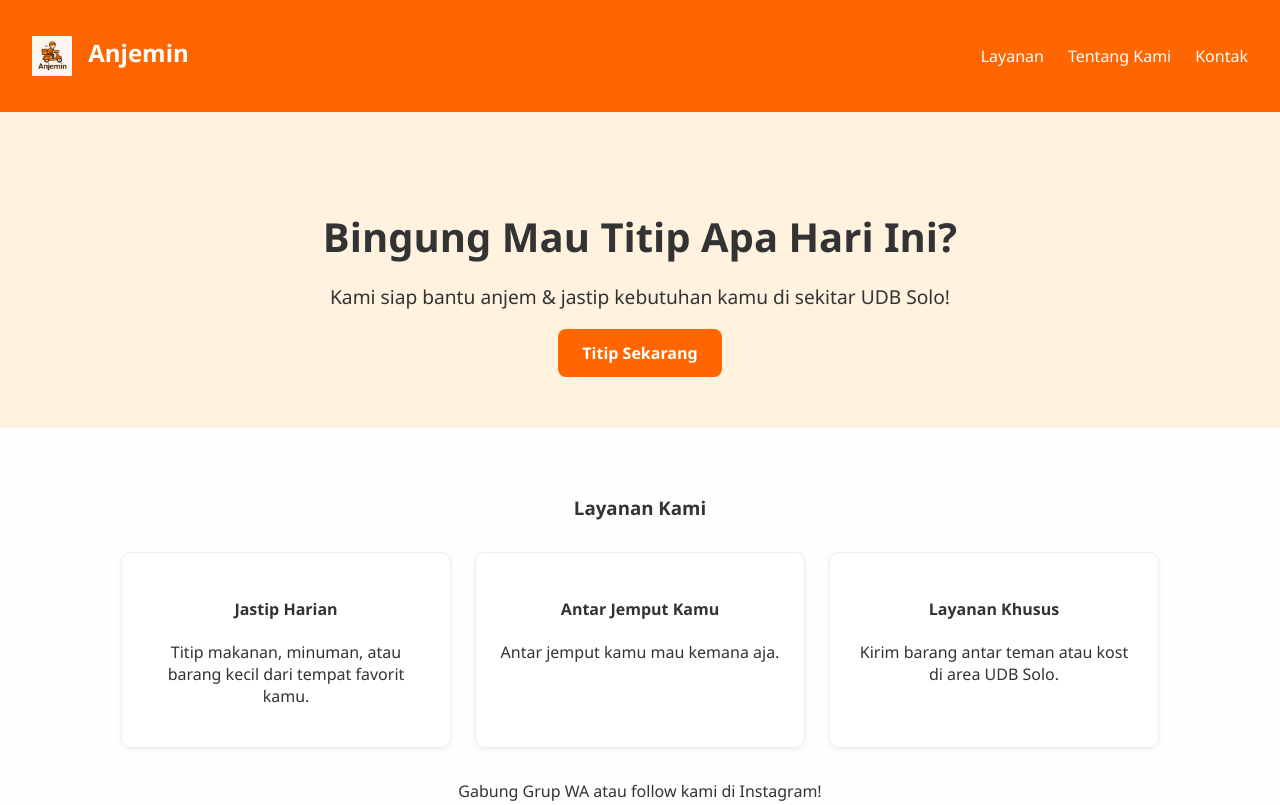
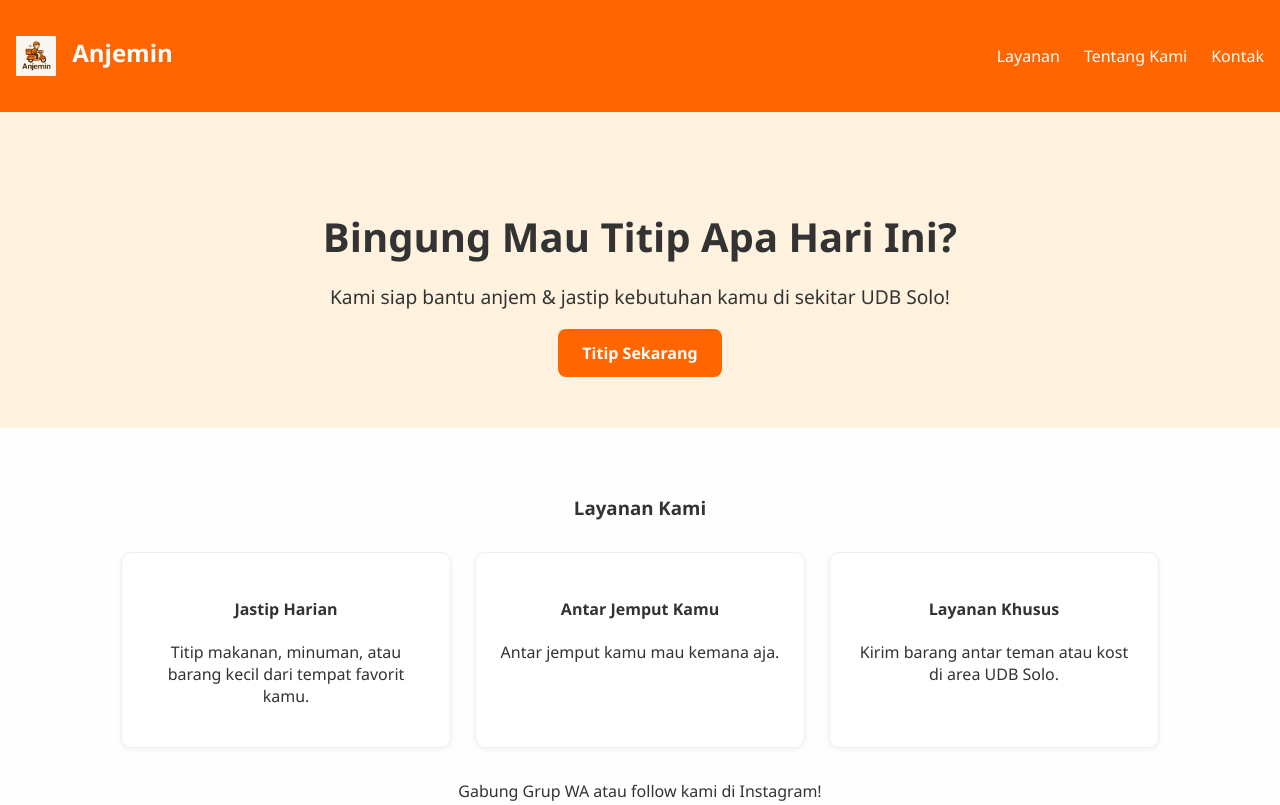
Before and after one commit to Knz17/anjemin.tr, a plain HTML site: page index.html in a window 1280 px wide. Shown: the top 805 px of the page. Drawn offline with Linux system fonts and the light colour scheme.

Commit message:
Update style.css

```diff
--- a/style.css
+++ b/style.css
@@ -12,7 +12,7 @@ body {
     justify-content: space-between;
     align-items: center;
     background-color: #ff6600;
-    padding: 1rem 2rem;
+    padding: 1rem 1rem;
     color: #fff;
   }
 
```
